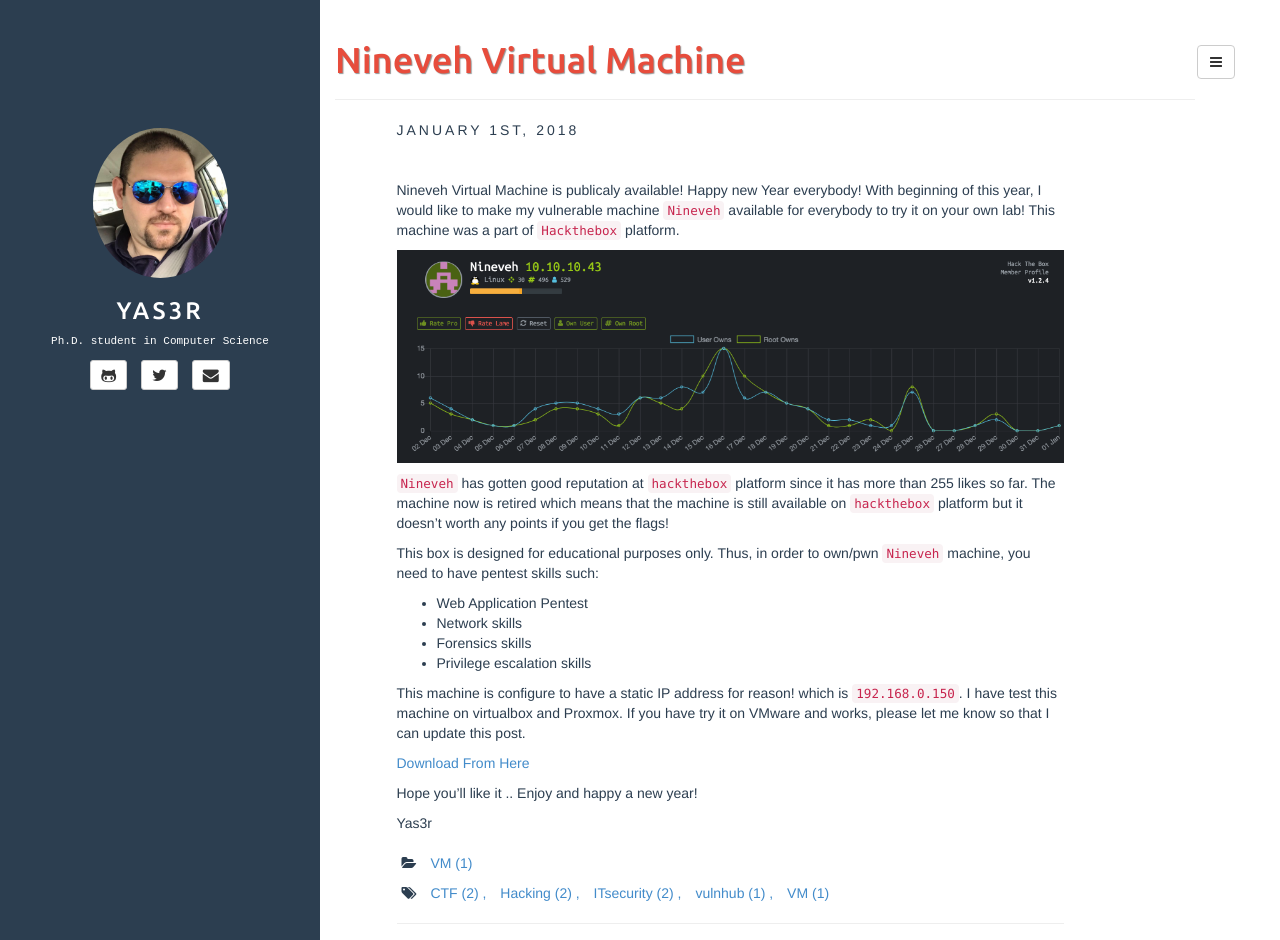
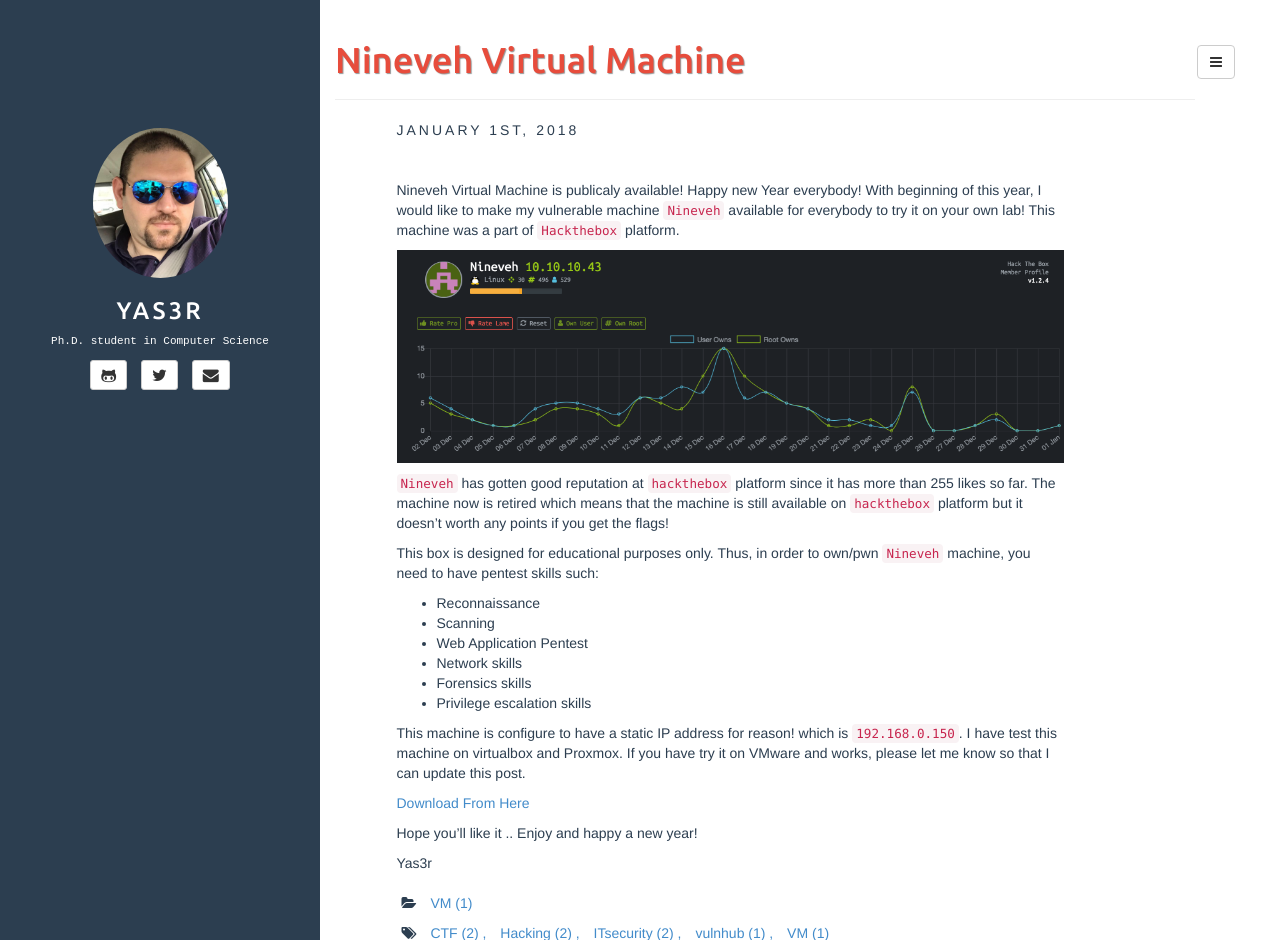
Before and after one commit to yaserfaraj/yaserfaraj.github.io, a Jekyll site: the page built from _posts/2018-01-01-Nineveh VM.md, in a window 1280 px wide and 1363 px high, cut to the strip 0-940 px from the top of the window. Built offline with Jekyll 4.4.1, drawn with Linux system fonts in a browser that asks for light colours.

```diff
--- a/_posts/2018-01-01-Nineveh VM.md
+++ b/_posts/2018-01-01-Nineveh VM.md
@@ -15,6 +15,8 @@
 `Nineveh` has gotten good reputation at `hackthebox` platform since it has more than 255 likes so far. The machine now is retired which means that the machine is still available on `hackthebox` platform but it doesn't worth any points if you get the flags!
 
 This box is designed for educational purposes only. Thus, in order to own/pwn `Nineveh` machine, you need to have pentest skills such:
+  - Reconnaissance
+  - Scanning
   - Web Application Pentest
   - Network skills
   - Forensics skills
```
